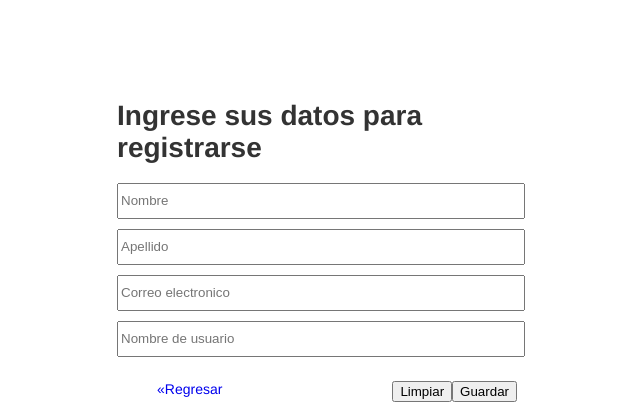
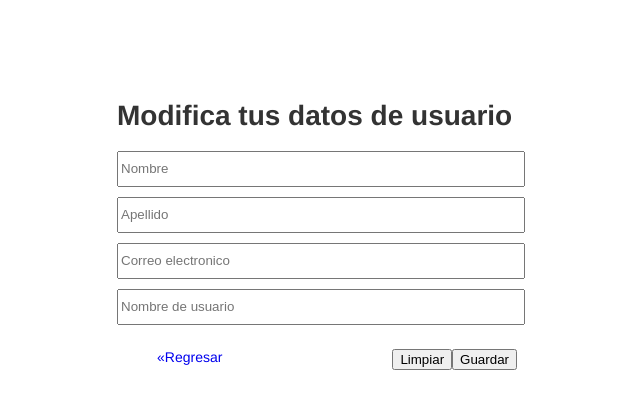
Before and after one commit to Yuceli/WWC-App, a PHP site: page /admin/editUser.php in a window 1280 px wide. Shown: the top 420 px of the page, without its empty margins (323-963 px from the left). Run offline with PHP 8.4, Linux system fonts and the light colour scheme; data that the repository does not hold is empty; a stand-in replaces the project's code that opens the database connection.

Commit message:
Arreglando error

```diff
--- a/admin/editUser.php
+++ b/admin/editUser.php
@@ -36,7 +36,7 @@ if ( $_SERVER['REQUEST_METHOD']==='POST') {
 <html>
 <head>
 	<meta charset="UTF-8">
-	<title>Registrarse</title>
+	<title>Editar usuario</title>
 	<link rel="stylesheet" href="../styles/login.css">
 </head>
 <body>
@@ -44,7 +44,7 @@ if ( $_SERVER['REQUEST_METHOD']==='POST') {
 <div class="main">
 	<div class="login">
 		<div class="login-head">
-			<h1>Ingrese sus datos para registrarse</h1>
+			<h1>Modifica tus datos de usuario</h1>
 		</div>
 		<?php if(isset($_SESSION['message'])){ ?>
 				<div class="message"><?php echo $_SESSION['message']; ?></div>
--- a/admin/index.php
+++ b/admin/index.php
@@ -67,7 +67,7 @@ $users = $controller2->all();
     <td><?php echo $user->lastname ?></td>
     <td><?php echo $user->nickname ?></td>
     <td><?php echo $user->email ?></td>
-    <td><a href="delete.php?id=<?php echo $user->id ?>">Eliminar</a><br><br><a href="editUser.php?id=<?php echo $user->id ?>">Editar</a></td>
+    <td><a href="delete.php?id=<?php echo $user->id ?>">Eliminar</a><br><br><a href="editUser.php?id=<?php echo $user->id; ?>">Editar</a></td>
   </tr>
   <?php endforeach; ?>
 </table>
--- a/app/controller/WorkshopController.php
+++ b/app/controller/WorkshopController.php
@@ -38,9 +38,9 @@
 		{
 			$con = getConnection();
 			$result = $con->query("SELECT * from workshops");
+      $cursos = array();
 
 			if ($result->num_rows > 0) {
-				$cursos = array();
 			    while($row = $result->fetch_assoc()) {
 			    	$curso = new stdClass();
 			    	$curso->id          = $row["id"];
```
